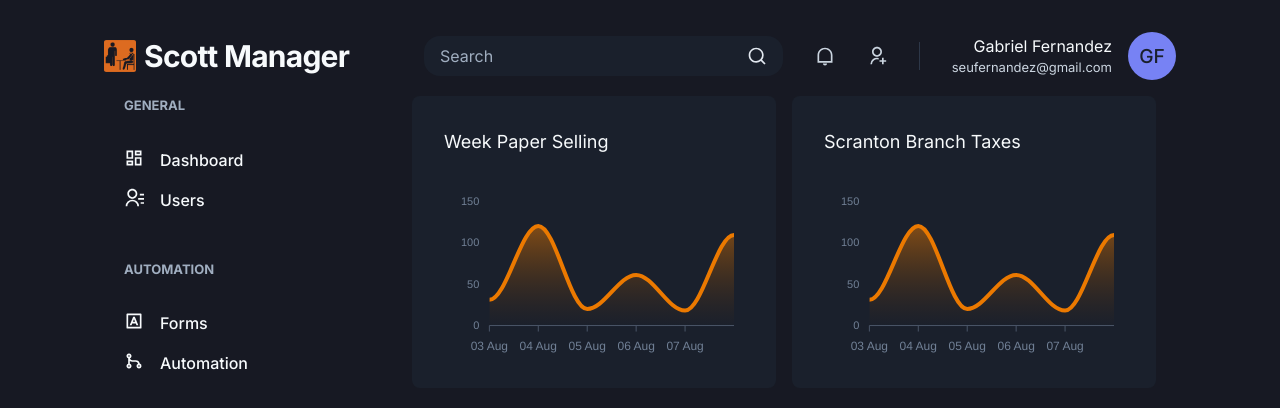
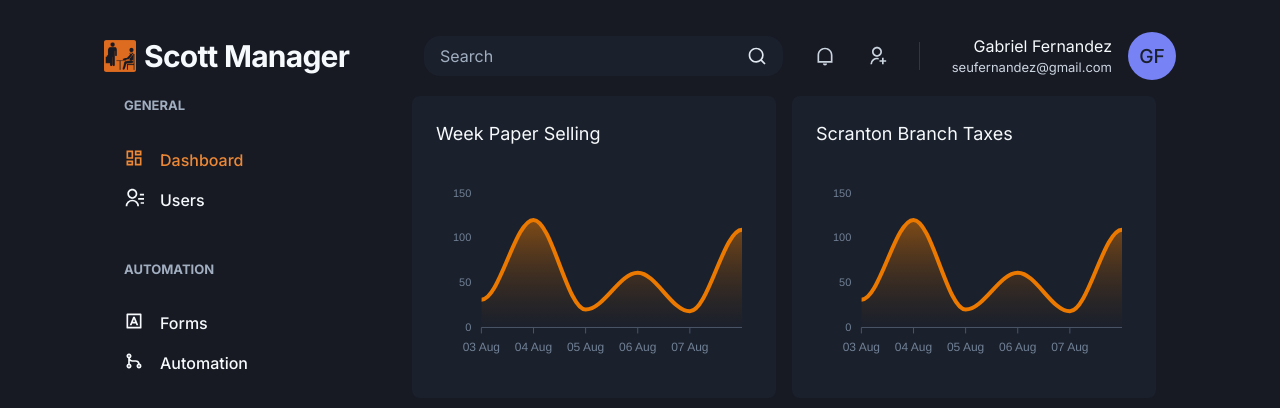
Before and after one commit to seufernandez/scott-manager, a Next.js app: page /dashboard in a window 1280 px wide. Shown: the top 408 px of the page. Built offline with nearby package versions, Linux system fonts and the light colour scheme.

Commit message:
components are now responsive

```diff
--- a/package.json
+++ b/package.json
@@ -19,6 +19,7 @@
     "react": "17.0.2",
     "react-apexcharts": "^1.3.9",
     "react-dom": "17.0.2",
+    "react-hook-form": "^7.15.1",
     "react-icons": "^4.2.0"
   },
   "devDependencies": {
--- /dev/null
+++ b/src/components/ActiveLink.tsx
@@ -0,0 +1,35 @@
+import { useRouter } from 'next/dist/client/router';
+import Link, { LinkProps } from 'next/link';
+import { cloneElement, ReactElement } from 'react';
+
+interface ActiveLinkProps extends LinkProps {
+  children: ReactElement;
+  shouldMatchHref: boolean;
+}
+
+export function ActiveLink({
+  children,
+  shouldMatchHref = false,
+  ...rest
+}: ActiveLinkProps): JSX.Element {
+  const { asPath } = useRouter();
+  let isActive = false;
+
+  if (shouldMatchHref && (asPath === rest.href || asPath === rest.as)) {
+    isActive = true;
+  }
+
+  if (
+    !shouldMatchHref &&
+    (asPath.startsWith(String(rest.href)) || asPath.startsWith(String(rest.as)))
+  ) {
+    isActive = true;
+  }
+  return (
+    <Link {...rest}>
+      {cloneElement(children, {
+        color: isActive ? 'orange.400' : 'gray.50',
+      })}
+    </Link>
+  );
+}
--- a/src/components/Header/Searchbox.tsx
+++ b/src/components/Header/Searchbox.tsx
@@ -1,7 +1,7 @@
 import { Flex, Icon, Input } from '@chakra-ui/react';
 import { RiSearchLine } from 'react-icons/ri';
 
-export default function Searchbox() {
+export default function Searchbox(): JSX.Element {
   return (
     <Flex
       as="label"
--- a/src/components/Pagination/index.tsx
+++ b/src/components/Pagination/index.tsx
@@ -4,7 +4,7 @@ import { PaginationItem } from './PaginationItem';
 export default function Pagination(): JSX.Element {
   return (
     <Stack
-      direction="row"
+      direction={['column', 'row', 'row']}
       spacing="6"
       mt="8"
       justify="space-between"
--- a/src/components/Sidebar/NavLink.tsx
+++ b/src/components/Sidebar/NavLink.tsx
@@ -1,27 +1,33 @@
 import {
   Icon,
   Text,
-  Link,
+  Link as ChakraLink,
   LinkProps as ChakraLinkProps,
 } from '@chakra-ui/react';
 import { ElementType } from 'react';
+import Link from 'next/link';
+import { ActiveLink } from '../ActiveLink';
 
 interface NavLinkProps extends ChakraLinkProps {
   icon: ElementType;
   children: string;
+  href: string;
 }
 
 export function NavLink({
   icon,
   children,
+  href,
   ...rest
 }: NavLinkProps): JSX.Element {
   return (
-    <Link display="flex" align="center" {...rest}>
-      <Icon as={icon} fontSize="20" />
-      <Text ml="4" fontWeight="medium">
-        {children}
-      </Text>
-    </Link>
+    <ActiveLink href={href} passHref>
+      <ChakraLink display="flex" align="center" {...rest}>
+        <Icon as={icon} fontSize="20" />
+        <Text ml="4" fontWeight="medium">
+          {children}
+        </Text>
+      </ChakraLink>
+    </ActiveLink>
   );
 }
--- a/src/components/Sidebar/SidebarNav.tsx
+++ b/src/components/Sidebar/SidebarNav.tsx
@@ -12,13 +12,21 @@ export function SidebarNav() {
   return (
     <Stack spacing="12" align="flex-start">
       <NavSection title="GENERAL">
-        <NavLink icon={RiDashboardLine}>Dashboard</NavLink>
-        <NavLink icon={RiContactsLine}>Users</NavLink>
+        <NavLink href="/dashboard" icon={RiDashboardLine}>
+          Dashboard
+        </NavLink>
+        <NavLink href="/users" icon={RiContactsLine}>
+          Users
+        </NavLink>
       </NavSection>
 
       <NavSection title="AUTOMATION">
-        <NavLink icon={RiInputMethodLine}>Forms</NavLink>
-        <NavLink icon={RiGitMergeLine}>Automation</NavLink>
+        <NavLink href="/forms" icon={RiInputMethodLine}>
+          Forms
+        </NavLink>
+        <NavLink href="/automation" icon={RiGitMergeLine}>
+          Automation
+        </NavLink>
       </NavSection>
     </Stack>
   );
--- a/src/pages/dashboard.tsx
+++ b/src/pages/dashboard.tsx
@@ -83,13 +83,13 @@ export default function Dashboard(): JSX.Element {
           <Sidebar />
 
           <SimpleGrid flex="1" gap="4" minChildWidth="320px">
-            <Box p="8" bg="gray.800" borderRadius={8} pb="4">
+            <Box p={['4', '6']} bg="gray.800" borderRadius={8} pb="4">
               <Text fontSize="lg" mb="4">
                 Week Paper Selling
               </Text>
               <Chart options={options} series={series} type="area" h={160} />
             </Box>
-            <Box p="8" bg="gray.800" borderRadius={8} pb="4">
+            <Box p={['4', '6']} bg="gray.800" borderRadius={8} pb="4">
               <Text fontSize="lg" mb="4">
                 Scranton Branch Taxes
               </Text>
--- a/src/pages/users/index.tsx
+++ b/src/pages/users/index.tsx
@@ -13,6 +13,7 @@ import {
   Thead,
   Tr,
 } from '@chakra-ui/react';
+import Link from 'next/link';
 import React from 'react';
 import { RiAddLine, RiPencilLine } from 'react-icons/ri';
 import { Header } from '../../components/Header';
@@ -23,7 +24,6 @@ export default function UserList(): JSX.Element {
   return (
     <Box>
       <Header />
-      {/* Cableçalho */}
       <Flex width="100%" maxWidth={1080} mx="auto" px="6">
         <Sidebar />
         <Box flex="1" borderRadius={8} bg="gray.800" p="8">
@@ -31,6 +31,8 @@ export default function UserList(): JSX.Element {
             <Heading size="lg" fontWeight="normal">
               Users
             </Heading>
+
+            <Link href="/users/create" passHref>
               <Button
                 as="a"
                 size="sm"
@@ -41,6 +43,7 @@ export default function UserList(): JSX.Element {
               >
                 New User
               </Button>
+            </Link>
           </Flex>
 
           <Table colorScheme="whiteAlpha">
```
Also changed, not shown: src/pages/users/create.tsx (+6 -1 lines), 1 other file (tests, documents, lock files or other folders). Lines whose indentation alone changed are shown as unchanged.
